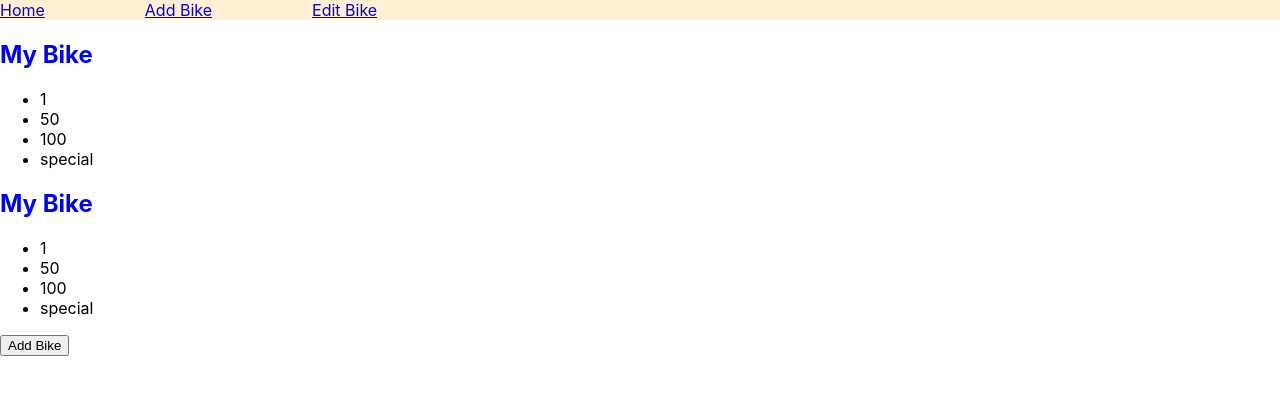
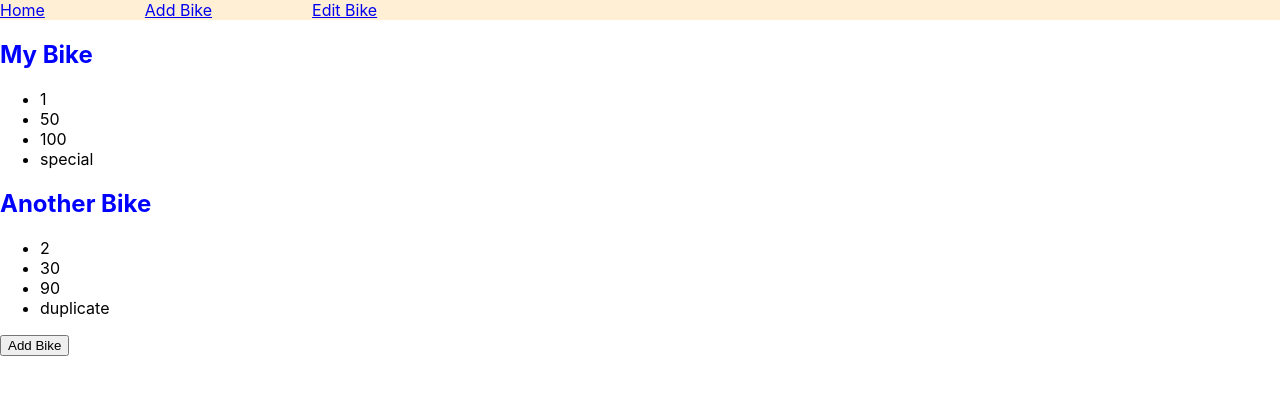
Before and after one commit to takhat/flasky-front-end-bikes, a React (Create React App) app: page / in a window 1280 px wide. Shown: the top 394 px of the page. Built offline with nearby package versions, Linux system fonts and the light colour scheme.

Commit message:
made bike list render dynamically by using props

```diff
--- a/src/components/Bike.js
+++ b/src/components/Bike.js
@@ -1,21 +1,21 @@
 import "./Bike.css";
 
-const Bike = () => {
-  const myBike = {
-    id: 1,
-    name: "My Bike",
-    size: 50,
-    price: 100,
-    type: "special",
-  };
+const Bike = ({ id, name, size, type, price }) => {
+  // const myBike = {
+  //   id: 1,
+  //   name: "My Bike",
+  //   size: 50,
+  //   price: 100,
+  //   type: "special",
+  // };
   return (
     <div>
-      <h2 className="bike__name">{myBike.name}</h2>
+      <h2 className="bike__name">{name}</h2>
       <ul>
-        <li>{myBike.id}</li>
-        <li>{myBike.size}</li>
-        <li>{myBike.price}</li>
-        <li>{myBike.type}</li>
+        <li>{id}</li>
+        <li>{size}</li>
+        <li>{price}</li>
+        <li>{type}</li>
       </ul>
     </div>
   );
--- a/src/components/BikeList.js
+++ b/src/components/BikeList.js
@@ -18,7 +18,15 @@ const BikeList = () => {
     },
   ];
 
-  return bikesList.map((bike) => <Bike />);
+  return bikesList.map((bike) => (
+    <Bike
+      id={bike.id}
+      name={bike.name}
+      size={bike.size}
+      price={bike.price}
+      type={bike.type}
+    />
+  ));
 };
 
 export default BikeList;
```
